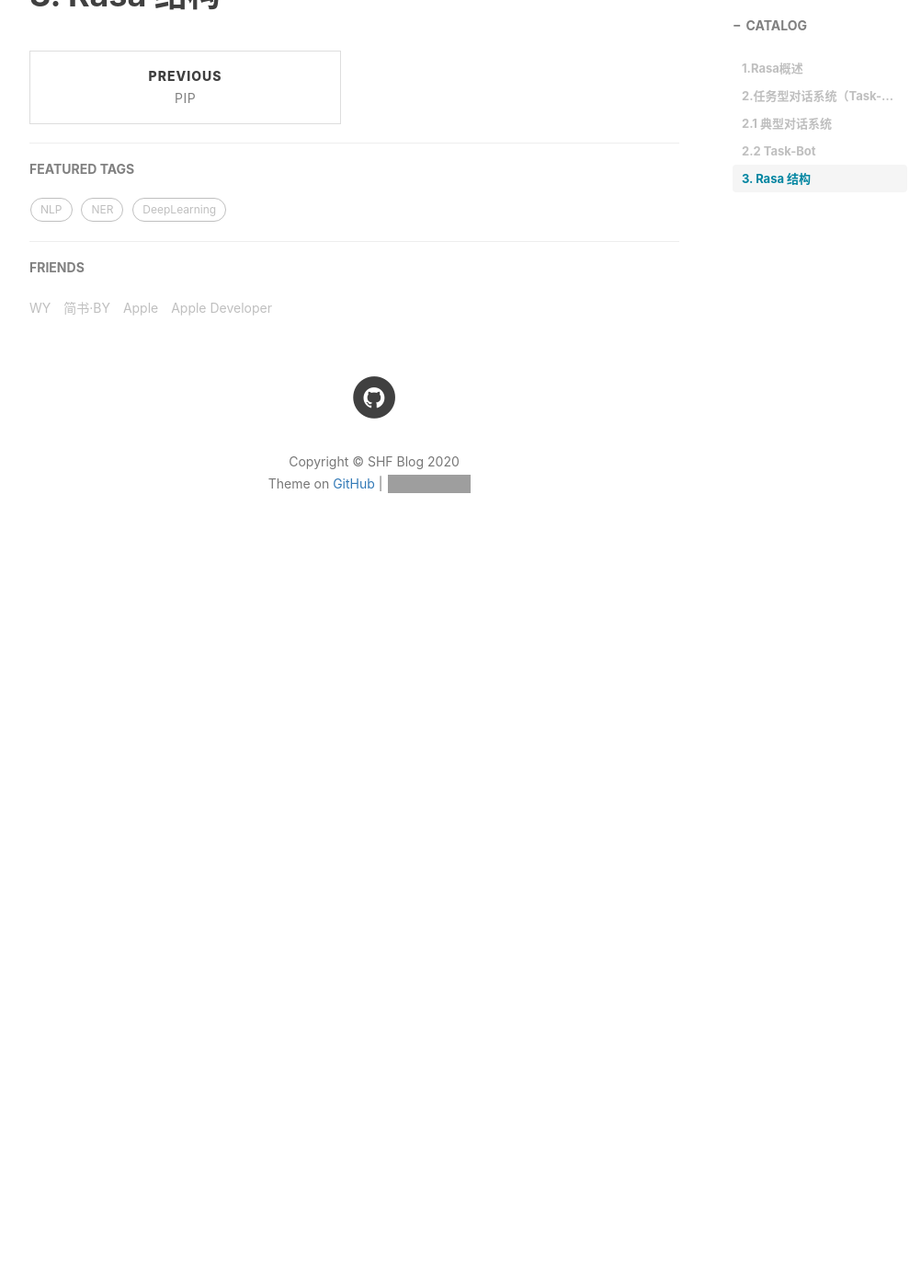
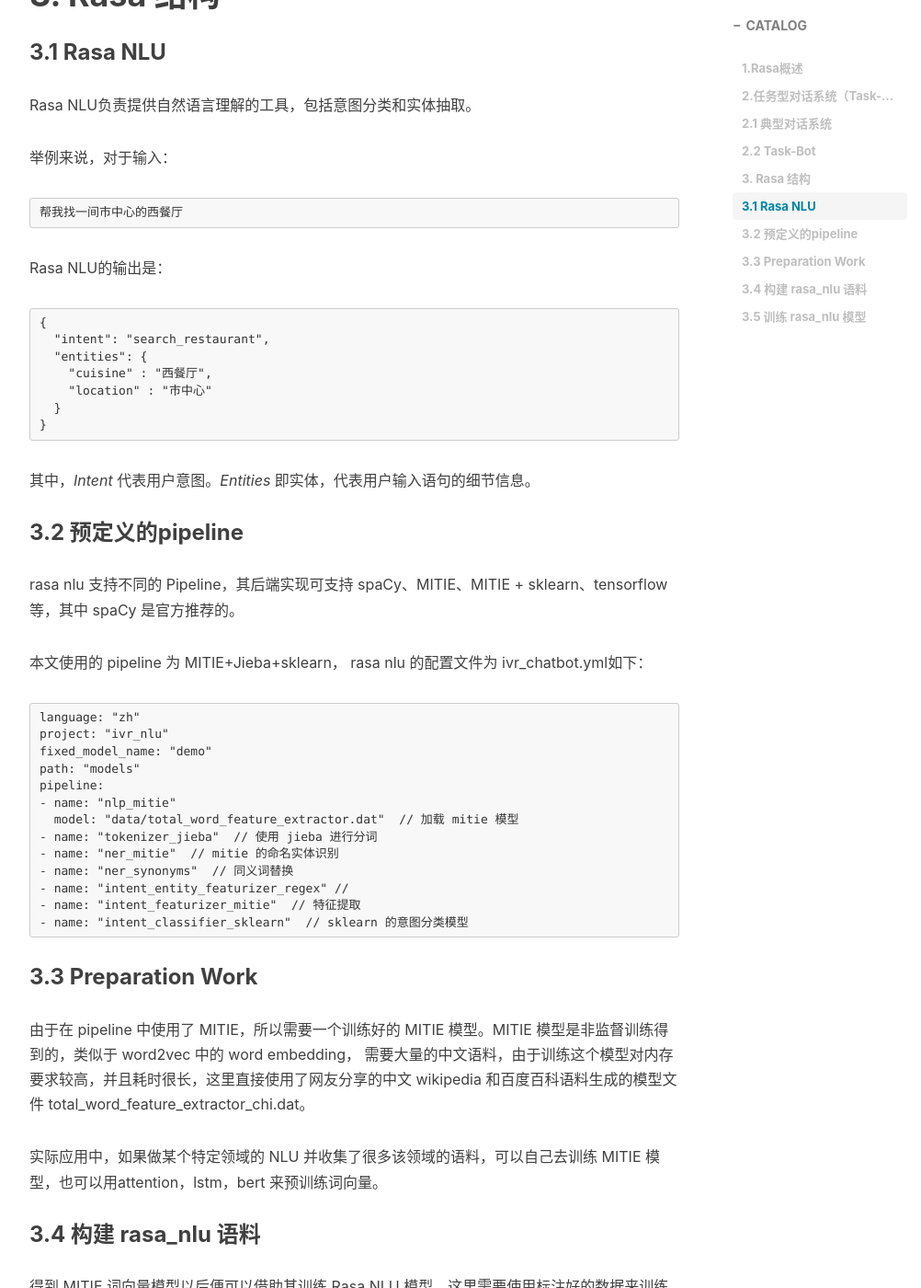
Before and after one commit to shfshf/shfshf.github.io, a Jekyll site: the page built from _posts/2020-5-19-rasa_chatbot.md, in a window 1280 px wide and 1400 px high, scrolled down 5119 px. Shown: the whole window at 92% size, without its empty margins (233-1235 px from the left). Built offline with Jekyll 4.4.1, drawn with Linux system fonts in a browser that asks for light colours; nearby versions of some CDN libraries; comment, search, counter and statistics services are not loaded; before the commit the page ends 5749 px from its top, so only the background shows below that; some of the changed text lies outside the part shown; grey boxes are pictures that could not be loaded.

Commit message:
rasa_chatbot

````diff
--- a/_posts/2020-5-19-rasa_chatbot.md
+++ b/_posts/2020-5-19-rasa_chatbot.md
@@ -61,3 +61,80 @@ action, slot , value。action就是意图，slot是需要填充的槽值，value
 ![rasa](/img/rasa6.png)
 
 # 3. Rasa 结构
+
+### 3.1 Rasa NLU
+
+Rasa NLU负责提供自然语言理解的工具，包括意图分类和实体抽取。
+
+举例来说，对于输入：
+```
+帮我找一间市中心的西餐厅
+```
+Rasa NLU的输出是：
+```
+{
+  "intent": "search_restaurant",
+  "entities": {
+    "cuisine" : "西餐厅",
+    "location" : "市中心"
+  }
+}
+```
+其中，*Intent* 代表用户意图。*Entities* 即实体，代表用户输入语句的细节信息。
+
+### 3.2 预定义的pipeline
+
+rasa nlu 支持不同的 Pipeline，其后端实现可支持 spaCy、MITIE、MITIE + sklearn、tensorflow等，其中 spaCy 是官方推荐的。
+
+本文使用的 pipeline 为 MITIE+Jieba+sklearn， rasa nlu 的配置文件为 ivr_chatbot.yml如下：
+```
+language: "zh"
+project: "ivr_nlu"
+fixed_model_name: "demo"
+path: "models"
+pipeline:
+- name: "nlp_mitie"
+  model: "data/total_word_feature_extractor.dat"  // 加载 mitie 模型
+- name: "tokenizer_jieba"  // 使用 jieba 进行分词
+- name: "ner_mitie"  // mitie 的命名实体识别
+- name: "ner_synonyms"  // 同义词替换
+- name: "intent_entity_featurizer_regex" //
+- name: "intent_featurizer_mitie"  // 特征提取
+- name: "intent_classifier_sklearn"  // sklearn 的意图分类模型
+```
+
+### 3.3 Preparation Work
+
+由于在 pipeline 中使用了 MITIE，所以需要一个训练好的 MITIE 模型。MITIE 模型是非监督训练得到的，类似于 word2vec 中的 word embedding，
+需要大量的中文语料，由于训练这个模型对内存要求较高，并且耗时很长，这里直接使用了网友分享的中文 wikipedia 和百度百科语料生成的模型文件 total_word_feature_extractor_chi.dat。
+
+实际应用中，如果做某个特定领域的 NLU 并收集了很多该领域的语料，可以自己去训练 MITIE 模型，也可以用attention，lstm，bert 来预训练词向量。
+
+### 3.4 构建 rasa_nlu 语料
+
+得到 MITIE 词向量模型以后便可以借助其训练 Rasa NLU 模型，这里需要使用标注好的数据来训练 rasa_nlu，标注的数据格式如下：
+Rasa 也很贴心的提供了数据标注平台[*rasa-nlu-trainer*](https://rasahq.github.io/rasa-nlu-trainer/) 供用户标注数据。这里我们使用项目里提供的标注好的数据（mobile_nlu_data.json）直接进行训练。
+```
+# mobile_nlu_data.json
+{
+        "text": "帮我查一下我十二月消费多少",
+        "intent": "request_search",
+        "entities": [
+          {
+            "start": 9,
+            "end": 11,
+            "value": "消费",
+            "entity": "item"
+          },
+          {
+            "start": 6,
+            "end": 9,
+            "value": "十二月",
+            "entity": "time"
+          }
+        ]
+},
+.....
+
+```
+### 3.5 训练 rasa_nlu 模型
````
